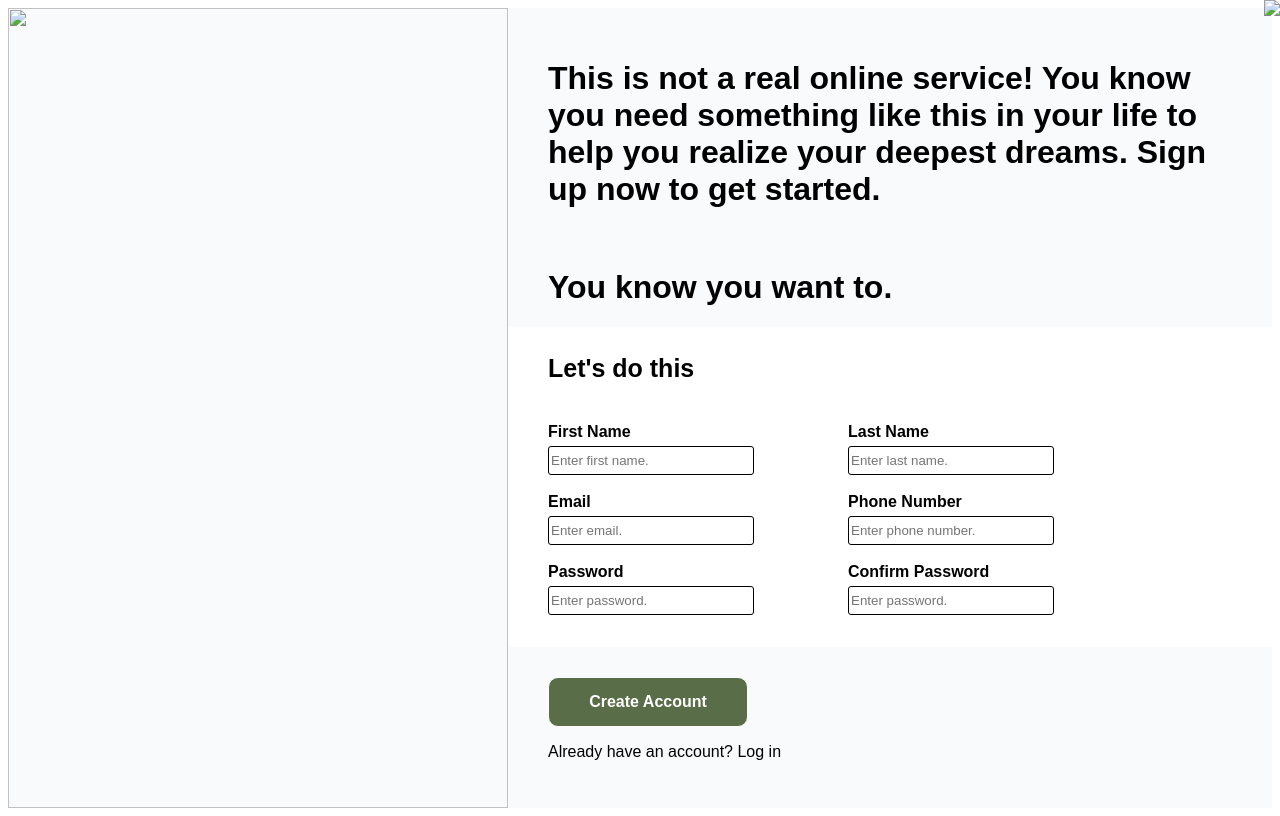
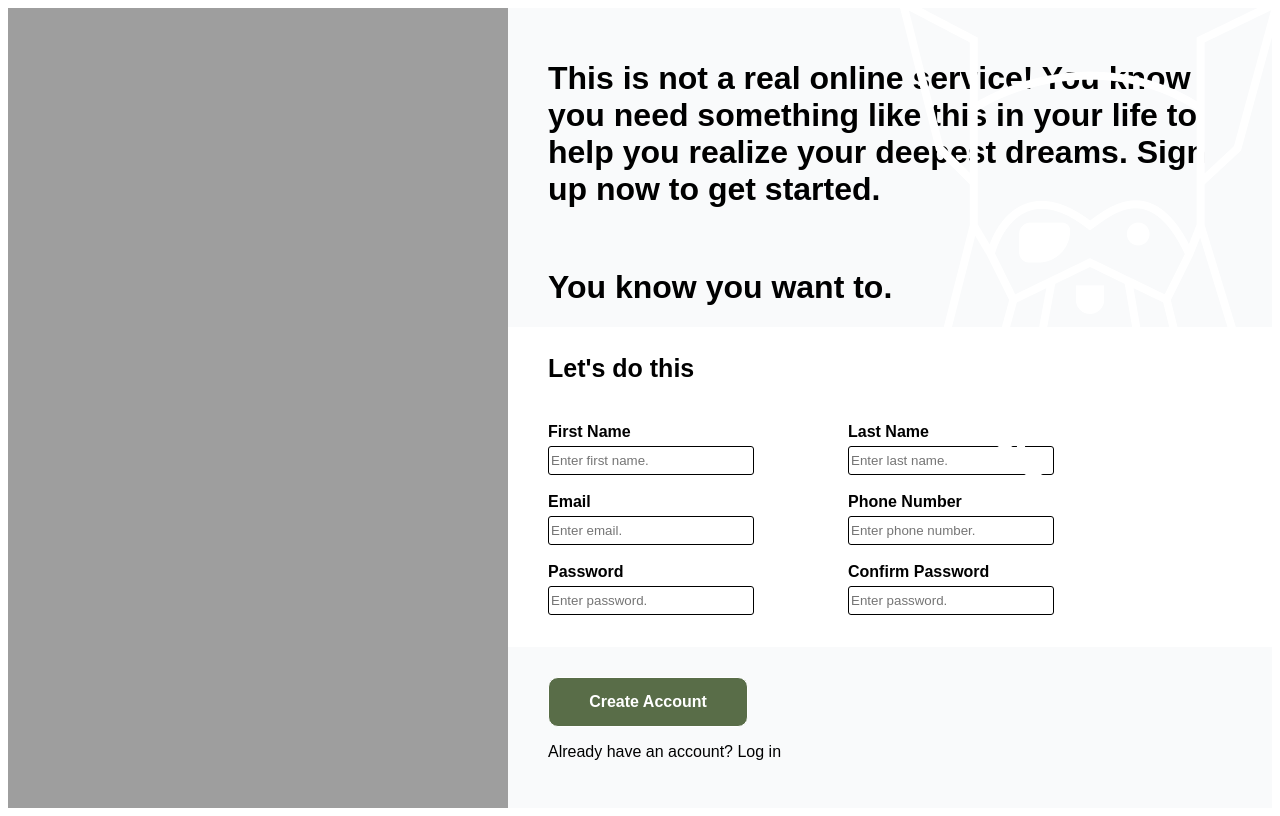
Before and after one commit to hungbenjamin402/odin-sign_up_form, a plain HTML site: page index.html in a window 1280 px wide. Drawn offline with Linux system fonts and the light colour scheme; the site is published under a folder, as on GitHub Pages, so addresses that start at the root find nothing.

Commit message:
Update index.html

```diff
--- a/index.html
+++ b/index.html
@@ -11,8 +11,8 @@
     <body>
         <div class="container">
             <div class="header">
-                <img id="main-header-left-img" src="/image/main-header-left-img.png">
-                <img id="main-header-middle-img" src="/image/logo.png">
+                <img id="main-header-left-img" src="./image/main-header-left-img.png">
+                <img id="main-header-middle-img" src="./image/logo.png">
             </div>
 
             <div class="content">
```
